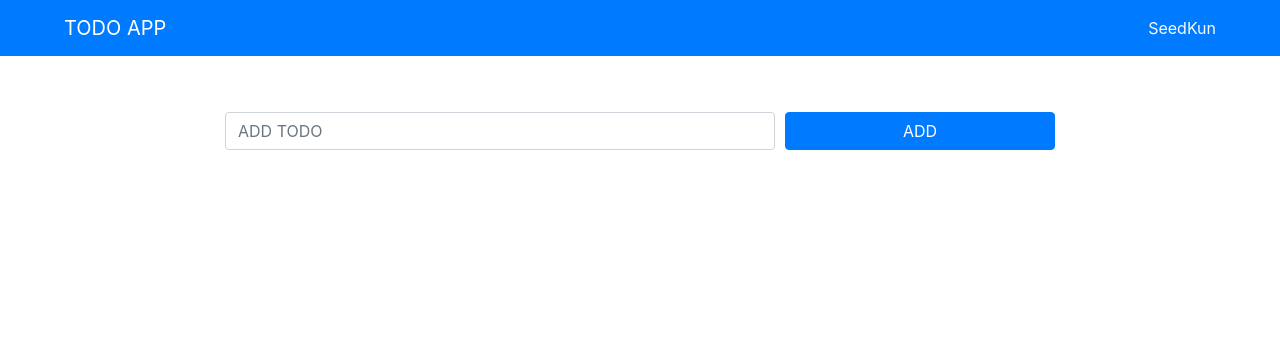
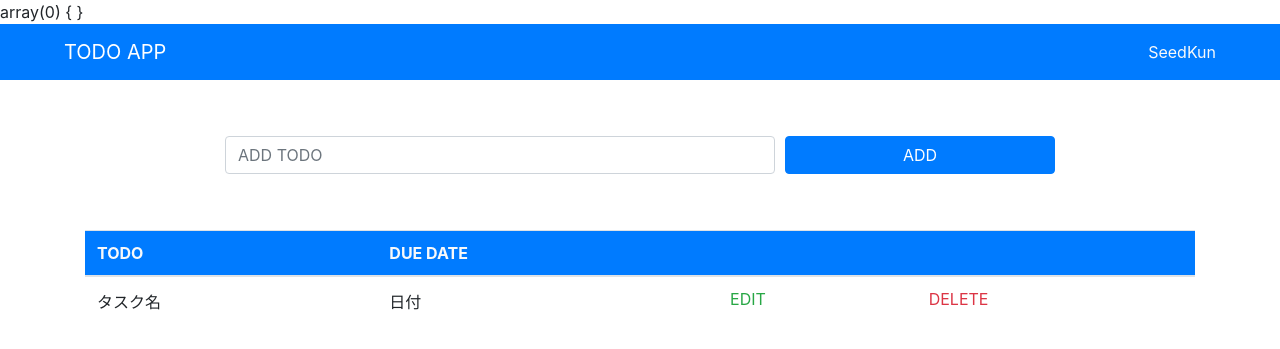
Before and after one commit to R-Nambu/Nambu_php_oop, a PHP site: page / in a window 1280 px wide. Shown: the top 349 px of the page. Run offline with PHP 8.4, Linux system fonts and the light colour scheme; data that the repository does not hold is empty.

Commit message:
index.php で db上の全データを取得

```diff
--- a/Models/Todo.php
+++ b/Models/Todo.php
@@ -21,4 +21,12 @@
             $stmt = $this->db_manager->dbh->prepare('INSERT INTO '.$this->table.' (name) VALUES (?)');
             $stmt->execute([$name]);
         }
+
+        public function all()
+        {
+            $stmt = $this->db_manager->dbh->prepare('SELECT * FROM '.$this->table);
+            $stmt ->execute();
+            $tasks = $stmt->fetchAll();
+            return $tasks;
+        }
     }
--- a/index.php
+++ b/index.php
@@ -1,3 +1,17 @@
+<?php
+  require_once('Models/Todo.php');
+
+  // Todoクラスのインスタンス化
+  $todo = new Todo();
+
+  // DBからデータを全件取得
+  $tasks = $todo->all();
+
+  var_dump($tasks);
+
+?>
+
+
 <html lang="ja">
 <head>
   <meta charset="UTF-8">
@@ -31,8 +45,32 @@
             </div>
         </form>
     </section>
-    <section>
-    </section>
+    <section class="mt-5">
+  <table class="table table-hover">
+      <thead>
+        <tr class="bg-primary text-light">
+            <th class=>TODO</th>
+            <th>DUE DATE</th>
+            <th></th>
+            <th></th>
+        </tr>
+      </thead>
+      <tbody>
+        <!--ここ以下後ほど繰り返し処理する-->
+        <tr>
+            <td>タスク名</td>
+            <td>日付</td>
+            <td>
+                <a class="text-success" href="">EDIT</a>
+            </td>
+            <td>
+                <a class="text-danger" href="">DELETE</a>
+            </td>
+        </tr>
+        <!--/ ここ以上後ほど繰り返し処理する-->
+      </tbody>
+  </table>
+</section>
 </main>
 
 </body>
```
